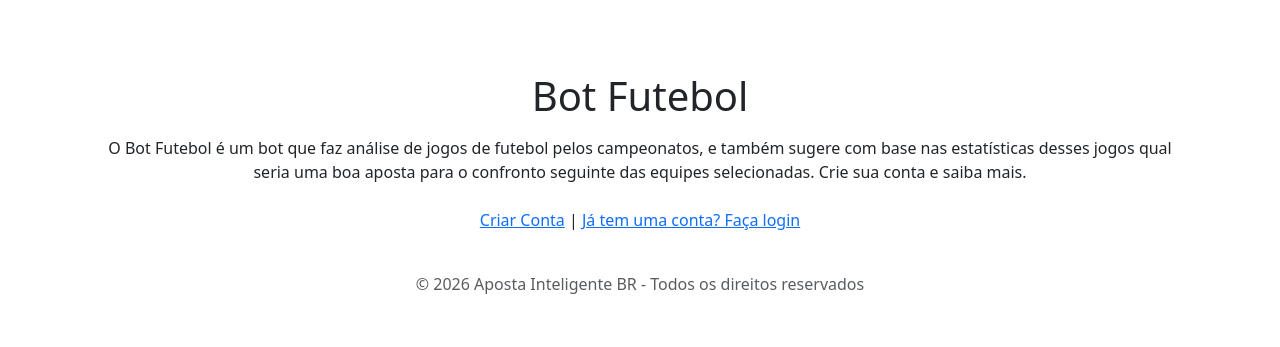
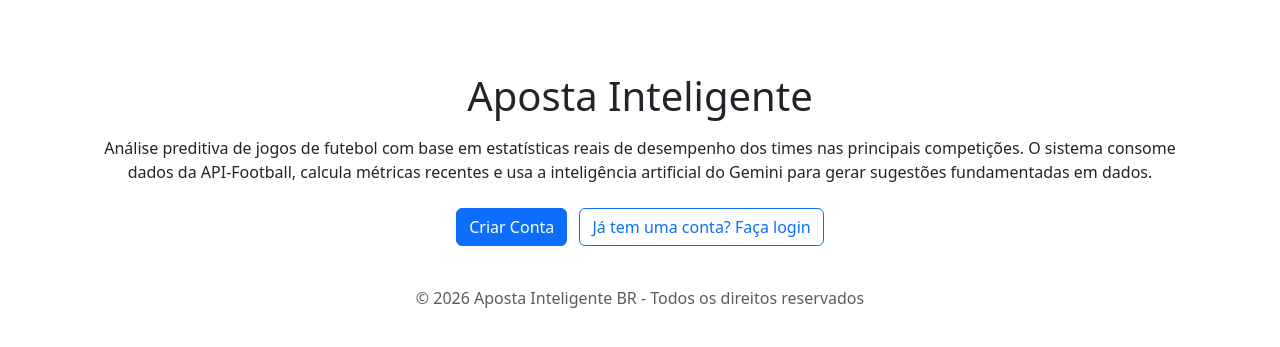
Before and after one commit to luanAlves221/analytics-fc, a Flask app: page / in a window 1280 px wide. Shown: the part 56-403 px from the top of the page. Run offline with Flask 3, Linux system fonts and the light colour scheme; some libraries are stand-ins or nearby versions.

Commit message:
docs: reescreve README e atualiza templates

```diff
--- a/app/templates/index.html
+++ b/app/templates/index.html
@@ -2,16 +2,17 @@
 
 {% block content %}
 <div class="container mt-5 text-center">
-    <h1>Bot Futebol</h1>
+    <h1>Aposta Inteligente</h1>
     <p class="mt-3">
-        O Bot Futebol é um bot que faz análise de jogos de futebol pelos campeonatos,
-        e também sugere com base nas estatísticas desses jogos qual seria uma boa
-        aposta para o confronto seguinte das equipes selecionadas. Crie sua conta e saiba mais.
+        Análise preditiva de jogos de futebol com base em estatísticas reais de
+        desempenho dos times nas principais competições. O sistema consome dados da
+        API-Football, calcula métricas recentes e usa a inteligência artificial do
+        Gemini para gerar sugestões fundamentadas em dados.
     </p>
 
     <div class="mt-4">
-        <a href="{{ url_for('auth.register') }}">Criar Conta</a> |
-        <a href="{{ url_for('auth.login') }}">Já tem uma conta? Faça login</a>
+        <a href="{{ url_for('auth.register') }}" class="btn btn-primary me-2">Criar Conta</a>
+        <a href="{{ url_for('auth.login') }}" class="btn btn-outline-primary">Já tem uma conta? Faça login</a>
     </div>
 </div>
 {% endblock %}
--- a/app/templates/register.html
+++ b/app/templates/register.html
@@ -39,7 +39,7 @@
             {% endif %}
         </div>
 
-        <button type="submit" class="btn-submit">Criar Conta</button>
+        <button type="submit" class="btn btn-primary w-100">Criar Conta</button>
     </form>
 </div>
 {% endblock %}
--- a/requirements.txt
+++ b/requirements.txt
@@ -8,4 +8,3 @@ requests>=2.31
 python-dotenv>=1.0
 email-validator>=2.0
 google-genai>=1.0
-pytest>=8.0
```
Also changed, not shown: README.md.
